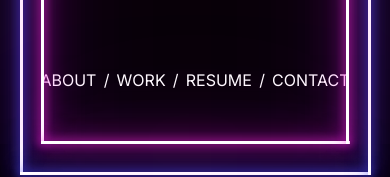
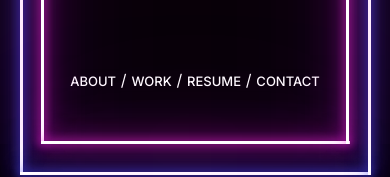
Before and after one commit to Cathy347Le/react-portfolio, a React (Create React App) app: page / in a window 390 px wide. Shown: the part 635-812 px from the top of the page. Built offline with nearby package versions, Linux system fonts and the light colour scheme.

Commit message:
udpate hero animation timing

```diff
--- a/src/Components/Hero.scss
+++ b/src/Components/Hero.scss
@@ -3,6 +3,19 @@
 .hero-section {
   .menu-container ul {
     color: white;
+    @media (max-width: 576px) {
+      li {
+        &:not(:first-child) {
+          &:before {
+            padding: 0 0.4rem;
+          }
+        }
+        a {
+          font-size: 13px;
+          font-weight: 500;
+        }
+      }
+    }
   }
 }
 
@@ -209,7 +222,7 @@
       text-shadow: 0 0 10px $primary-purple, 0 0 20px $primary-purple,
         0 0 40px $primary-purple, 0 0 80px $primary-purple,
         0 0 160px $primary-purple;
-      animation: animateopacity 3s ease-in forwards;
+      animation: animateopacity 4s ease-in forwards;
     }
 
     @media (min-width: 576px) {
@@ -226,7 +239,7 @@
           0 0 40px $primary-purple, 0 0 80px $primary-purple,
           0 0 160px $primary-purple;
         animation: animatelightbarcontent 5s linear infinite;
-        animation-delay: 3.5s;
+        animation-delay: 3s;
       }
     }
     .coverlayer {
@@ -239,7 +252,7 @@
       // background: green;
       @media (min-width: 576px) {
         animation: animatecoverlayer 10s linear infinite;
-        animation-delay: 3.5s;
+        animation-delay: 3s;
         background: $black;
       }
     }
```
